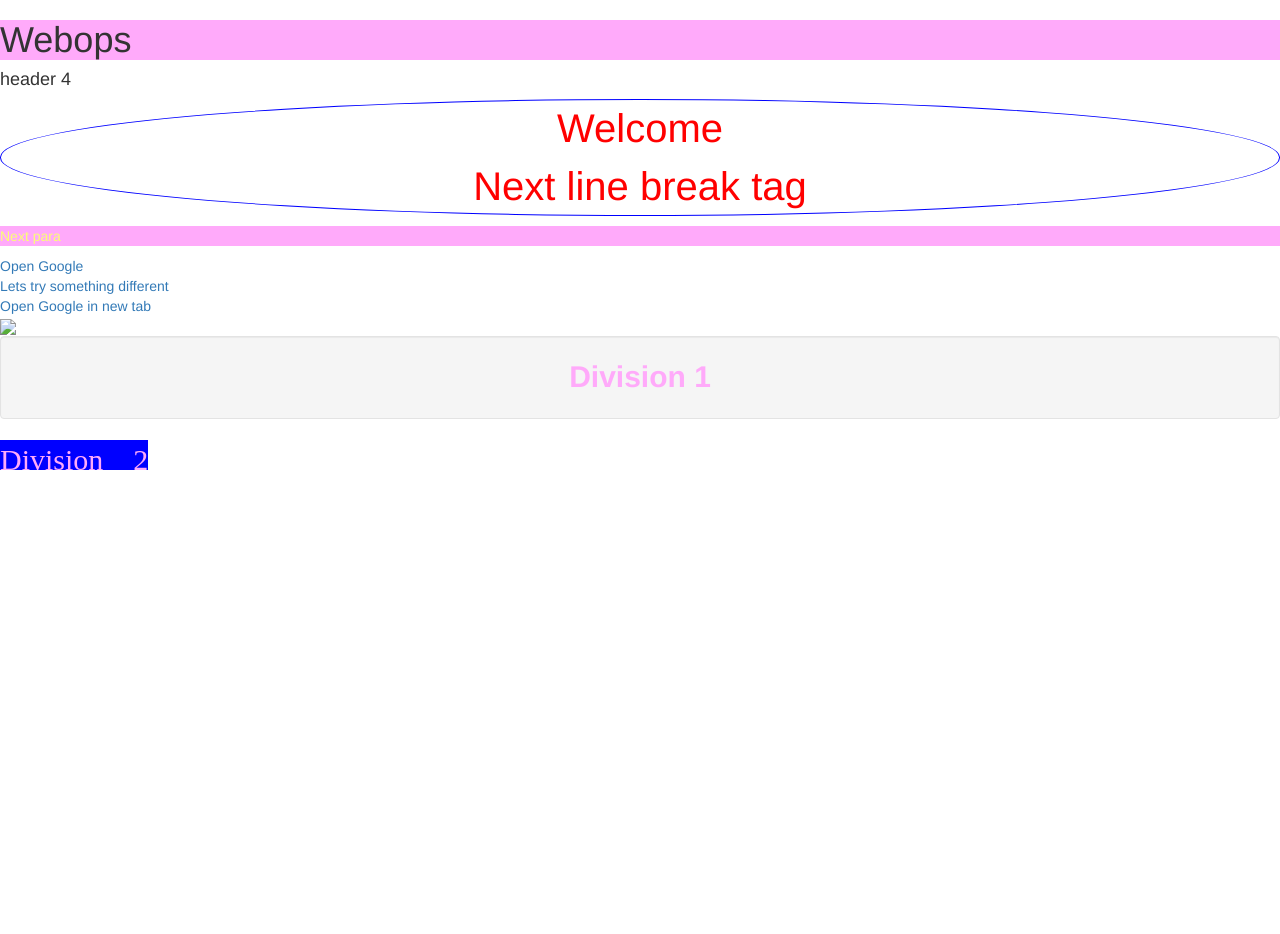
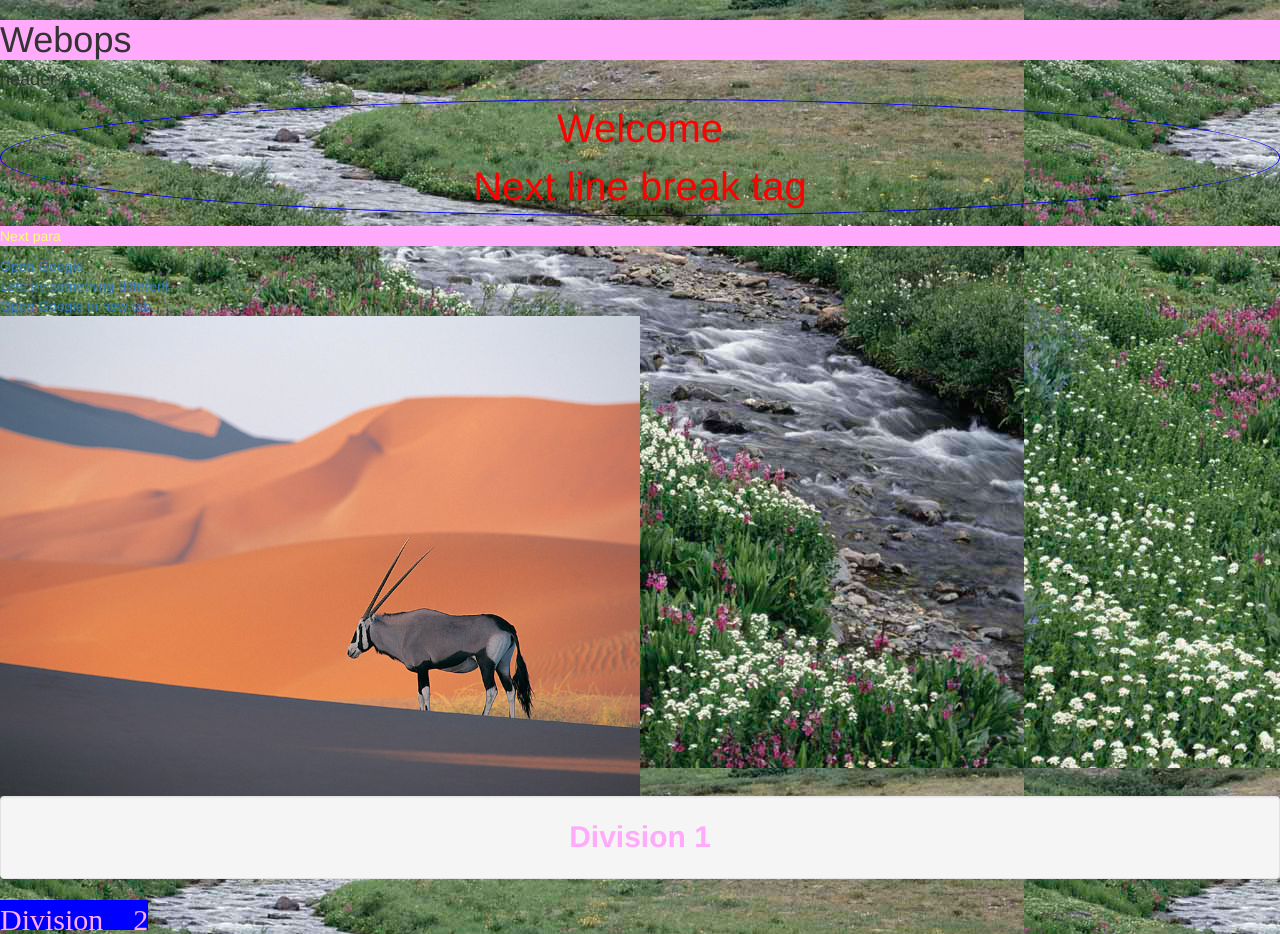
Before and after one commit to Harshavardhan-08/Harshavardhan-08.github.io, a plain HTML site: page index.html in a window 1280 px wide. Before the commit the page ends 800 px from the top, so only its background shows below. Drawn offline with nearby package versions, Linux system fonts and the light colour scheme.

Commit message:
Initial commit

```diff
--- a/index.html
+++ b/index.html
@@ -3,7 +3,7 @@
 <head>
   <title>My First Webpage</title>
   <link rel="stylesheet"type="text/css"  href="style.css">
-  <link rel="stylesheet" type="text/css" href="D:\D\BS\bootstrap-3.3.5-dist\css\bootstrap.css">
+  <link rel="stylesheet" type="text/css" href="bootstrap.css">
 </head>
 <body>
 <meta charset="utf-8">
@@ -14,7 +14,7 @@
 	  <a href="https://google.co.in">Open Google<br>Lets try something different<br></a>
 	  <a id="para1" href="https://google.co.in" target="_blank">Open Google in new tab<br></a>
 	  <!--my comments-->
-	  <img  src="C:/Users/harsh/Pictures/asthma-big-ft.jpg" width="50%">
+	  <img  src="Oryx Antelope.jpg" width="50%">
 	  <!--Well that was awesome-->
 	  <div class="well">Division 1</div>
 	  <div class="glyphicon">Division 2</div>
--- a/style.css
+++ b/style.css
@@ -19,7 +19,7 @@ div{
 	text-align: center;
 }
 body{
-	background-image: url(C:/Users/harsh/Pictures/vlcsnap-2014-11-11-10h37m02s220.png);
+	background-image: url(Creek.jpg);
 }
 .demo{
 	background-color: #ffaafa
```
Also changed, not shown: Creek.jpg (added), Oryx Antelope.jpg (added), vlcsnap-2014-11-11-10h37m41s90.png (deleted), 1 other file.
